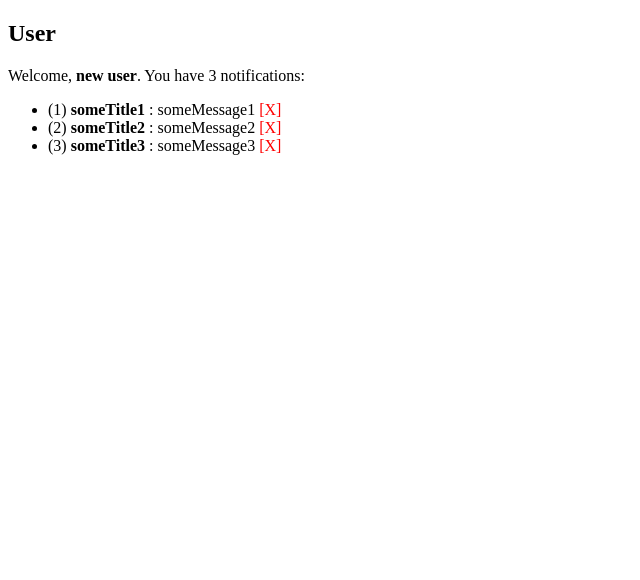
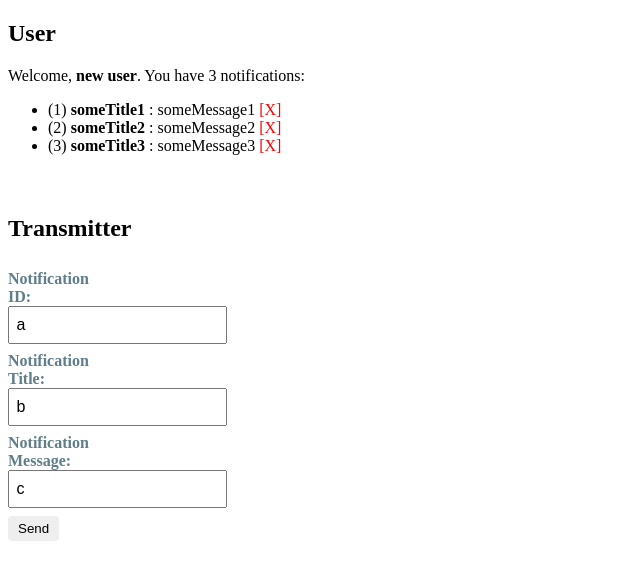
Before and after one commit to MikeQDev/ng-notification-testing, an Angular app: page / in a window 1280 px wide. Shown: the top 580 px of the page, without its empty margins (0-640 px from the left). Built offline with nearby package versions, Linux system fonts and the light colour scheme.

Commit message:
add transmitter component

```diff
--- a/src/app/app.component.html
+++ b/src/app/app.component.html
@@ -1 +1,2 @@
 <app-user></app-user>
+<app-transmitter></app-transmitter>
--- /dev/null
+++ b/src/app/transmitter/transmitter.component.css
@@ -0,0 +1,46 @@
+/* ProfileEditorComponent's private CSS styles */
+:host {
+    display: flex;
+    flex-direction: column;
+    padding-top: 24px;
+  }
+
+  label {
+    display: block;
+    width: 6em;
+    margin: .5em 0;
+    color: #607D8B;
+    font-weight: bold;
+  }
+
+  input {
+    height: 2em;
+    font-size: 1em;
+    padding-left: .4em;
+  }
+
+  button {
+    font-family: Arial;
+    background-color: #eee;
+    border: none;
+    padding: 5px 10px;
+    border-radius: 4px;
+    cursor: pointer;
+  }
+
+  button:hover {
+    background-color: #cfd8dc;
+  }
+
+  button:disabled {
+    background-color: #eee;
+    color: #ccc;
+    cursor: auto;
+  }
+
+
+  /*
+  Copyright Google LLC. All Rights Reserved.
+  Use of this source code is governed by an MIT-style license that
+  can be found in the LICENSE file at http://angular.io/license
+  */
--- /dev/null
+++ b/src/app/transmitter/transmitter.component.html
@@ -0,0 +1,16 @@
+<h2>Transmitter</h2>
+<form [formGroup]="noticationForm" (ngSubmit)="sendNotification()">
+    <label>
+        Notification ID:
+        <input type="text" formControlName="notificationId" required>
+    </label>
+    <label>
+        Notification Title:
+        <input type="text" formControlName="notificationTitle" required>
+    </label>
+    <label>
+        Notification Message:
+        <input type="text" formControlName="notificationMessage" required>
+    </label>
+    <button type="submit" [disabled]="!noticationForm.valid">Send</button>
+</form>
--- /dev/null
+++ b/src/app/transmitter/transmitter.component.ts
@@ -0,0 +1,35 @@
+import { Component, OnInit } from '@angular/core';
+import { FormBuilder, Validators } from '@angular/forms';
+import { NotifierService } from '../notifier.service';
+import { MyNotification } from '../my-notification';
+
+@Component({
+  selector: 'app-transmitter',
+  templateUrl: './transmitter.component.html',
+  styleUrls: ['./transmitter.component.css']
+})
+export class TransmitterComponent implements OnInit {
+  noticationForm = this.fb.group({
+    notificationId: ['a', Validators.required],
+    notificationTitle: ['b', Validators.required],
+    notificationMessage: ['c', Validators.required]
+  })
+  latestNotificationId: number = -1;
+
+  constructor(private fb: FormBuilder, private notifierService: NotifierService) {
+    this.notifierService.notifications$.subscribe(last => {
+      if (last.id > this.latestNotificationId) {
+        this.latestNotificationId = last.id;
+      }
+    });
+  }
+
+  sendNotification() {
+    this.notifierService.sendNotification(new MyNotification(++this.latestNotificationId,
+      this.noticationForm.value.notificationTitle, this.noticationForm.value.notificationMessage));
+  }
+
+  ngOnInit(): void {
+  }
+
+}
```
Also changed, not shown: src/app/app.module.ts (+6 -2 lines), 1 other file (tests, documents, lock files or other folders).
